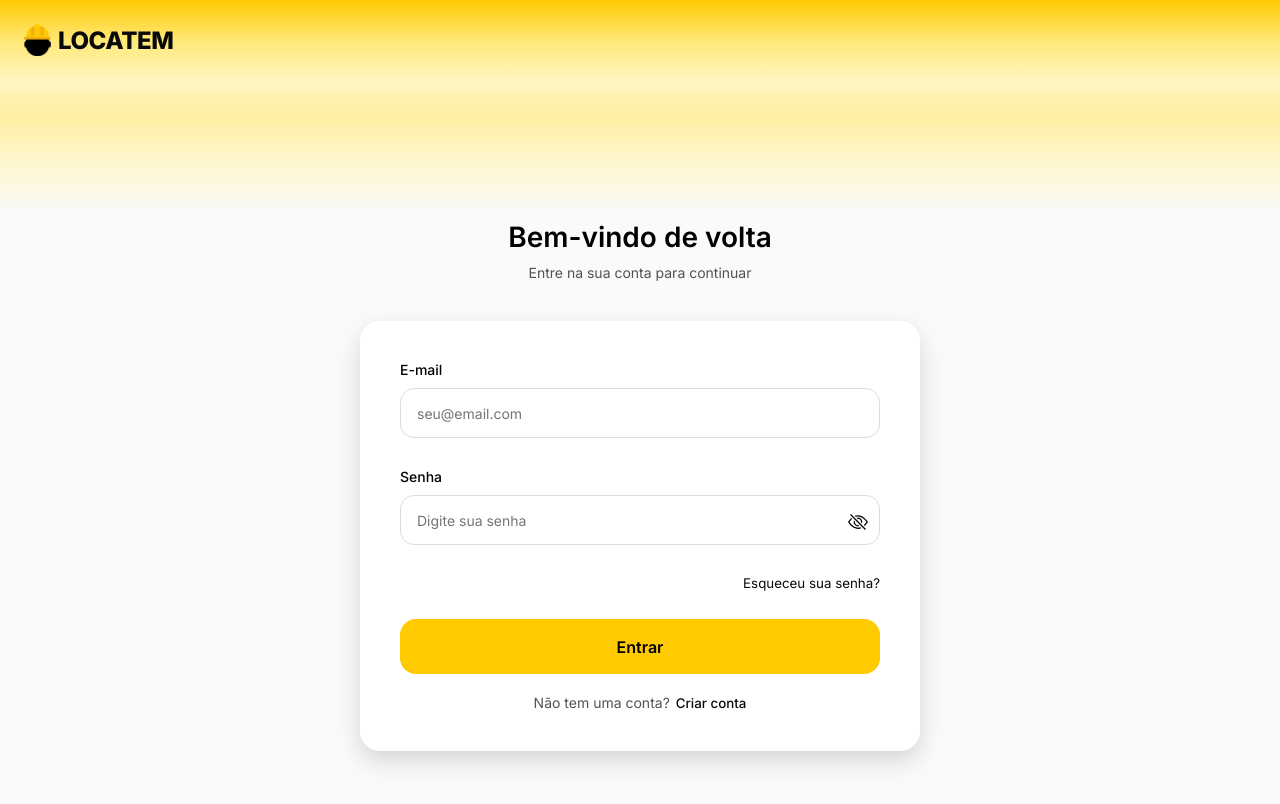
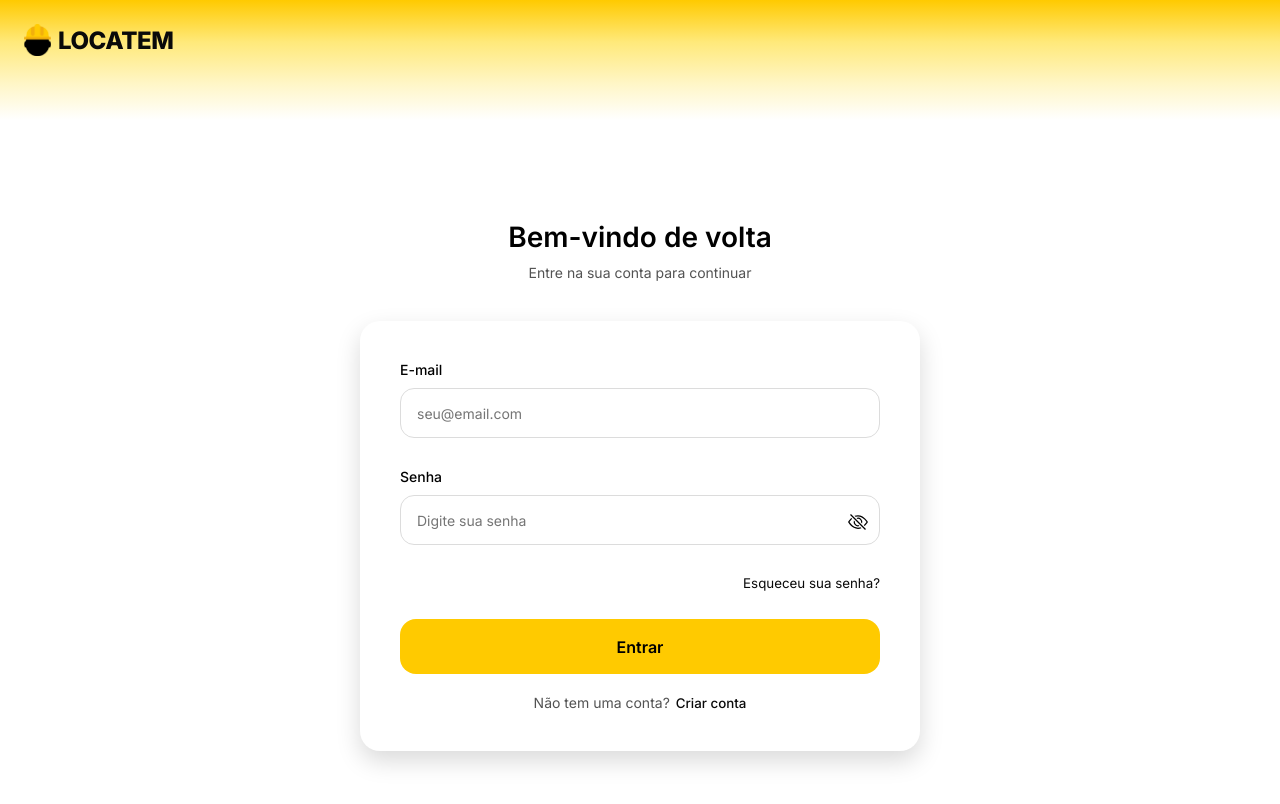
Before and after one commit to Bianca-Paiva/LOCATEM-WEB-REACT, a React (Vite) app: page / in a window 1280 px wide. Shown: the top 804 px of the page. Built offline with nearby package versions, Linux system fonts and the light colour scheme.

Commit message:
Ajuste do LinearGradiente do header.

```diff
--- a/src/styles/global.css
+++ b/src/styles/global.css
@@ -67,11 +67,6 @@ html,
 body {
     width: 100%;
     min-height: 100vh;
-    background: linear-gradient(to bottom,
-        var(--color-primary) 0%,
-        var(--color-primary-light) 9.5%,
-        var(--color-primary-soft) 18.5%,
-        var(--color-bg-main) 26%);
     font-family: 'Inter', sans-serif;
     -webkit-font-smoothing: antialiased;
 }
```
